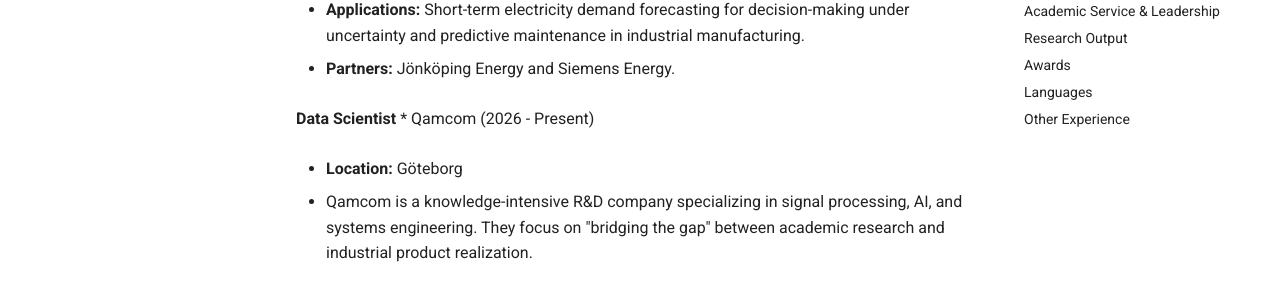
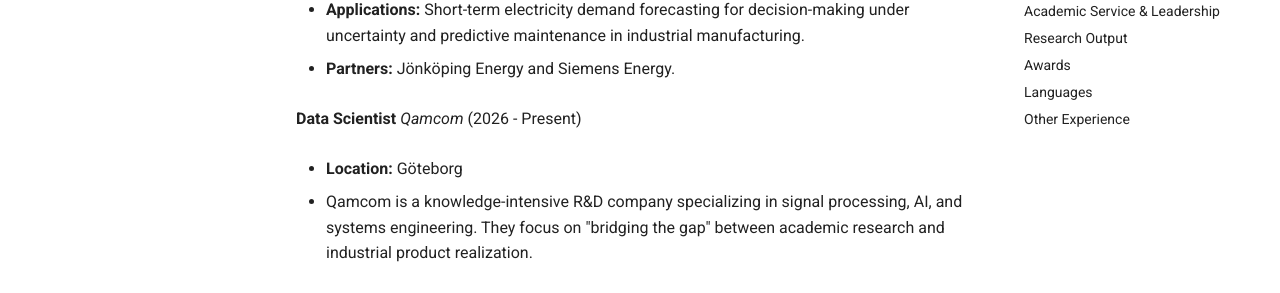
Before and after one commit to johan-hallberg-szabadvary/johan-hallberg-szabadvary.github.io, an MkDocs documentation site: the page built from docs/cv.md, in a window 1280 px wide and 900 px high, scrolled down 439 px. Shown: the part 151-444 px from the top of the window. Built offline with MkDocs 1.6.1 and Material for MkDocs 9.7.7, drawn with Linux system fonts in a browser that asks for light colours; comment, search, counter and statistics services are not loaded.

Commit message:
fix format issue

```diff
--- a/docs/cv.md
+++ b/docs/cv.md
@@ -22,7 +22,7 @@
 * **Partners:** Jönköping Energy and Siemens Energy.
 
 **Data Scientist**
-* Qamcom (2026 - Present)
+*Qamcom* (2026 - Present)
 
 * **Location:** Göteborg
 
```
